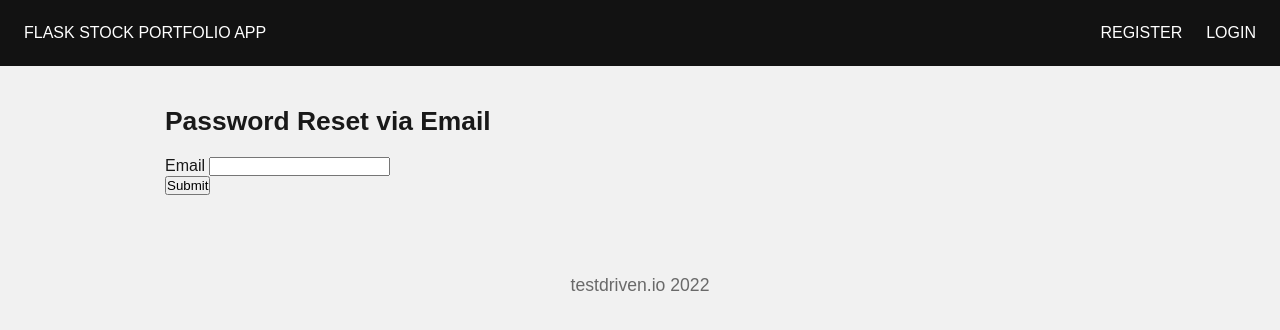
After one commit to GastoneCanessa/flask-stock-portfolio-code, a Flask app: page /users/password_reset_via_email in a window 1280 px wide. The commit adds this page. Shown: the top 330 px of the page. Run offline with Flask 3, Linux system fonts and the light colour scheme; some libraries are stand-ins or nearby versions.

Commit message:
Password_Reset_via_Email

```diff
--- a/project/models.py
+++ b/project/models.py
@@ -100,3 +100,6 @@ class User(database.Model):
     def get_id(self):
         """Return the user ID as a unicode string (`str`)."""
         return str(self.id)
+
+    def set_password(self, password_plaintext: str):
+        self.password_hashed = self._generate_password_hash(password_plaintext)
--- a/project/users/forms.py
+++ b/project/users/forms.py
@@ -14,3 +14,13 @@ class LoginForm(FlaskForm):
     password = PasswordField('Password', validators=[DataRequired()])
     remember_me = BooleanField('Remember Me')
     submit = SubmitField('Login')
+
+
+class EmailForm(FlaskForm):
+    email = StringField('Email', validators=[DataRequired(), Email(), Length(min=6, max=100)])
+    submit = SubmitField('Submit')
+
+
+class PasswordForm(FlaskForm):
+    password = PasswordField('New Password: ', validators=[DataRequired()])
+    submit = SubmitField('Submit')
--- a/project/users/routes.py
+++ b/project/users/routes.py
@@ -1,6 +1,6 @@
 from . import users_blueprint
 from flask import render_template, flash, abort, request, current_app, redirect, url_for
-from .forms import RegistrationForm, LoginForm
+from .forms import RegistrationForm, LoginForm, EmailForm, PasswordForm
 from project.models import User
 from sqlalchemy.exc import IntegrityError
 from flask_login import login_user, current_user, login_required, logout_user
@@ -17,6 +17,18 @@ from datetime import datetime
 # ------
 # Routes
 # ------
+
+def generate_password_reset_email(user_email):
+    password_reset_serializer = URLSafeTimedSerializer(current_app.config['SECRET_KEY'])
+
+    password_reset_url = url_for('users.process_password_reset_token',
+                                 token=password_reset_serializer.dumps(user_email, salt='password-reset-salt'),
+                                 _external=True)
+
+    return Message(subject='Flask Stock Portfolio App - Password Reset Requested',
+                   html=render_template('users/email_password_reset.html', password_reset_url=password_reset_url),
+                   recipients=[user_email])
+
 
 @users_blueprint.route('/about')
 def about():
@@ -132,6 +144,63 @@ def login():
     return render_template('users/login.html', form=form)
 
 
+@users_blueprint.route('/password_reset_via_email', methods=['GET', 'POST'])
+def password_reset_via_email():
+    form = EmailForm()
+
+    if form.validate_on_submit():
+        user = User.query.filter_by(email=form.email.data).first()
+
+        if user is None:
+            flash('Error! Invalid email address!', 'error')
+            return render_template('users/password_reset_via_email.html', form=form)
+
+        if user.email_confirmed:
+            @copy_current_request_context
+            def send_email(email_message):
+                with current_app.app_context():
+                    mail.send(email_message)
+
+            # Send an email confirming the new registration
+            message = generate_password_reset_email(form.email.data)
+            email_thread = Thread(target=send_email, args=[message])
+            email_thread.start()
+
+            flash('Please check your email for a password reset link.', 'success')
+        else:
+            flash('Your email address must be confirmed before attempting a password reset.', 'error')
+        return redirect(url_for('users.login'))
+
+    return render_template('users/password_reset_via_email.html', form=form)
+
+
+@users_blueprint.route('/password_reset_via_token/<token>', methods=['GET', 'POST'])
+def process_password_reset_token(token):
+    try:
+        password_reset_serializer = URLSafeTimedSerializer(current_app.config['SECRET_KEY'])
+        email = password_reset_serializer.loads(token, salt='password-reset-salt', max_age=3600)
+    except BadSignature:
+        flash('The password reset link is invalid or has expired.', 'error')
+        return redirect(url_for('users.login'))
+
+    form = PasswordForm()
+
+    if form.validate_on_submit():
+        user = User.query.filter_by(email=email).first()
+
+        if user is None:
+            flash('Invalid email address!', 'error')
+            return redirect(url_for('users.login'))
+
+        user.set_password(form.password.data)
+        database.session.add(user)
+        database.session.commit()
+        flash('Your password has been updated!', 'success')
+        return redirect(url_for('users.login'))
+
+    return render_template('users/reset_password_with_token.html', form=form)
+
+
 @users_blueprint.route('/logout')
 @login_required
 def logout():
--- a/project/users/templates/users/email_confirmation.html
+++ b/project/users/templates/users/email_confirmation.html
@@ -8,5 +8,5 @@ activate your account:
 
 <p>
 --------<br>
-Questions? Comments? Email <a href="mailto:flaskstockportfolioapp@gmail.com">flaskstockportfolioapp@gmail.com</a>.
+Questions? Comments? Email <a href="mailto:users.service.mail@gmail.com">users.service.mail@gmail.com</a>.
 </p>
--- a/project/users/templates/users/login.html
+++ b/project/users/templates/users/login.html
@@ -35,6 +35,10 @@
     <div class="field">
       {{ form.submit() }}
     </div>
+
+    <div class="forgot-password">
+      <p><em><a href="{{ url_for('users.password_reset_via_email') }}">Forgot your password?</a></em></p>
+    </div>
   </form>
 </div>
 
--- /dev/null
+++ b/project/users/templates/users/password_reset_via_email.html
@@ -0,0 +1,27 @@
+{% extends "base.html" %}
+
+{% block styling %}
+<link rel="stylesheet" href="{{ url_for('static', filename='css/form_style.css') }}">
+{% endblock %}
+
+{% block content %}
+<div class="form-wrap">
+  <h1>Password Reset via Email</h1>
+
+  <form method="post">
+    {{ form.csrf_token }}
+
+    <div class="field">
+      {{ form.email.label }}
+      {{ form.email }}
+      {% for error in form.email.errors %}
+        <p class="validation-error">[{{ error }}]</p>
+      {% endfor %}
+    </div>
+
+    <div class="field">
+      <button type="submit">Submit</button>
+    </div>
+  </form>
+</div>
+{% endblock %}
```
Also changed, not shown: migrations/versions/14de07a80adb_.py (added, +46 -0 lines), project/tests/conftest.py (+32 -0 lines), project/tests/functional/test_users.py (+127 -0 lines), project/tests/unit/test_models.py (+12 -0 lines), project/users/templates/users/email_password_reset.html (added, +11 -0 lines), project/users/templates/users/reset_password_with_token.html (added, +27 -0 lines).
